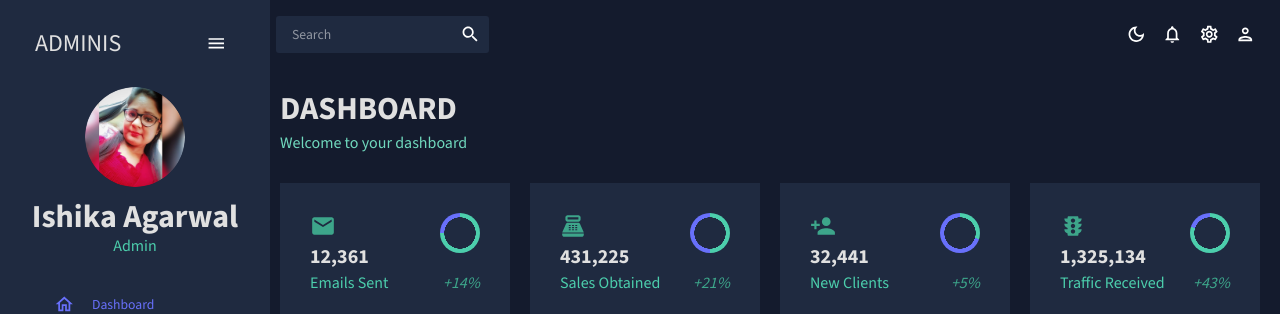
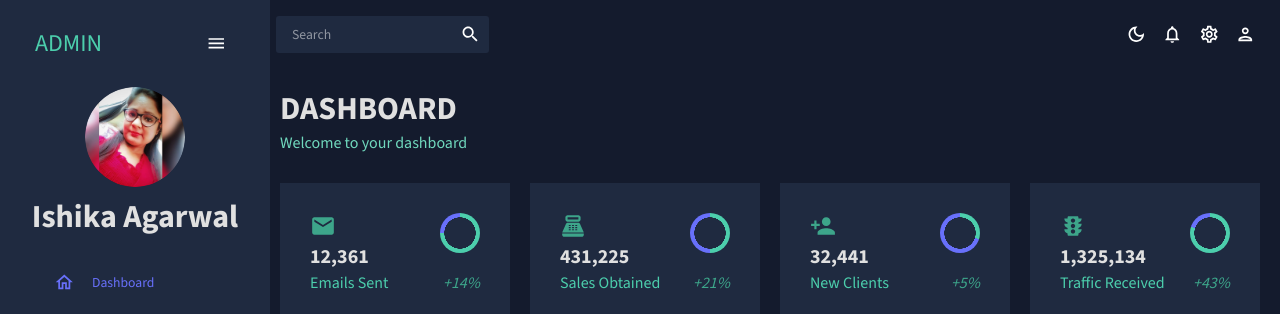
Before and after one commit to Ishika22318/Admin-Dashboard, a React (Create React App) app: page / in a window 1280 px wide. Shown: the top 314 px of the page. Built offline with nearby package versions, Linux system fonts and the light colour scheme.

Commit message:
commit after some change

```diff
--- a/src/scenes/global/Sidebar.jsx
+++ b/src/scenes/global/Sidebar.jsx
@@ -80,8 +80,8 @@ const Sidebar = () => {
                 alignItems="center"
                 ml="15px"
               >
-                <Typography variant="h3" color={colors.grey[100]}>
-                  ADMINIS
+                <Typography variant="h3" color={colors.greenAccent[500]}>
+                  ADMIN
                 </Typography>
                 <IconButton onClick={() => setIsCollapsed(!isCollapsed)}>
                   <MenuOutlinedIcon />
@@ -109,9 +109,6 @@ const Sidebar = () => {
                   sx={{ m: "10px 0 0 0" }}
                 >
                   Ishika Agarwal
-                </Typography>
-                <Typography variant="h5" color={colors.greenAccent[500]}>
-                  Admin
                 </Typography>
               </Box>
             </Box>
```
